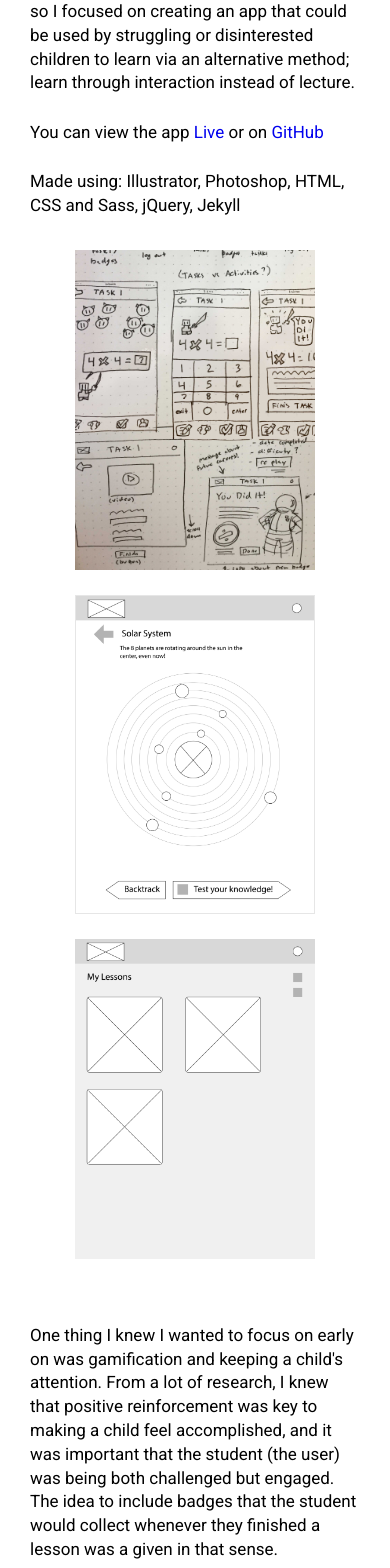
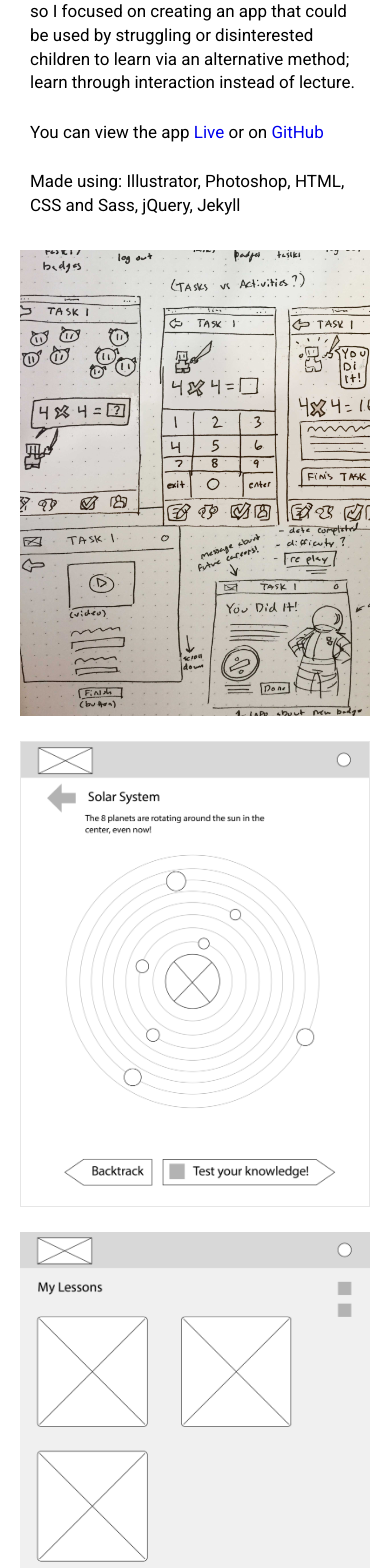
Before and after one commit to jhartley1412/old-portfolio-2, a Jekyll site: the page built from levelup.html, in a window 390 px wide. Shown: the part 526-2094 px from the top of the page. Built offline with Jekyll 4.4.1, drawn with Linux system fonts in a browser that asks for light colours; nearby versions of some CDN libraries.

Commit message:
figured out how to keep images responsive with flex

```diff
--- a/_sass/_breakpoints.scss
+++ b/_sass/_breakpoints.scss
@@ -39,14 +39,11 @@
 	.cs-pictures-container{
 		justify-content: center;
 		// align-content: center;
-
-		img{
-			flex-basis: 50%;
-		}
 	}
 
-	.b_image{
-		width: 240px;
+	.flex-item{
+		// width: 240px;
+		flex-basis: 100%;
 	}
 
 }
@@ -76,17 +73,8 @@
 		float: left;
 	}
 
-	.cs-pictures-container{
-		justify-content: space-between;
-		// align-content: space-between;
-
-		img{
-			flex-basis: 25%;
-		}
-	}
-
-	.b_image{
-		width: 200px;
+	.flex-item{
+		flex-basis: 65%;
 	}
 
 }
@@ -107,14 +95,11 @@
 	}
 
 	.cs-pictures-container{
-
-		img{
-			flex-basis: 100%;
-		}
+		justify-content: space-evenly;
 	}
 
-	.b_image{
-		width: 240px;
+	.flex-item{
+		flex-basis: 30%;
 	}
 
 }
--- a/css/main.scss
+++ b/css/main.scss
@@ -251,16 +251,13 @@ a{
 	display: flex;
 	// flex-direction is at default (ltr)
 	flex-wrap: wrap;
-	flex-flow: row wrap;
-
 
 	width: 100%;
 	margin: 2em auto 2.5em auto;
+}
 
-	img{
-		flex: 1;
-		margin-bottom: 25px;
-	}
+.flex-item{
+	margin-bottom: 25px;
 }
 
 //project minor (b) images
@@ -268,6 +265,7 @@ a{
 	display: block;
 	margin: auto;
 	box-sizing: border-box;
+	width: 100%;
 }
 
 .b_border{
--- a/levelup.html
+++ b/levelup.html
@@ -24,17 +24,28 @@ permalink: levelup
 
 		<div class="cs-pictures-container">
 
-			<a href="./images/levelup/levelup-sketches.jpg" class="portrait-trigger">
+			<!-- <a href="./images/levelup/levelup-sketches.jpg" class="portrait-trigger"> -->
+			<div class="flex-item">
+
 				<img class="b_image" src="./images/levelup/levelup-sketches.jpg">
-			</a>
 
-			<a href="./images/levelup/tablet-wireframe-1.png" class="portrait-trigger">
+			</div>
+
+			<!-- <a href="./images/levelup/tablet-wireframe-1.png" class="portrait-trigger"> -->
+			<div class="flex-item">
+
 				<img class="b_image b_border" src="./images/levelup/tablet-wireframe-1.png">
-			</a>
 
-			<a href="./images/levelup/tablet-wireframe-2.png" class="portrait-trigger">
+			</div>
+
+
+			<!-- <a href="./images/levelup/tablet-wireframe-2.png" class="portrait-trigger"> -->
+			<div class="flex-item">
+
 				<img class="b_image" src="./images/levelup/tablet-wireframe-2.png">
-			</a>
+
+			</div>
+
 
 		</div>
 
```
Also changed, not shown: historyrun.html (+6 -6 lines), 4 other files.
